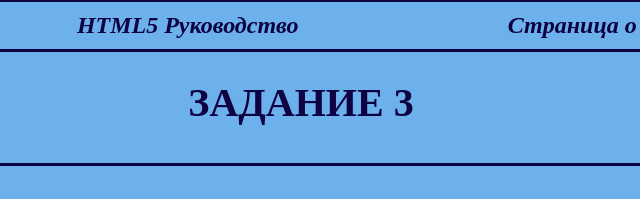
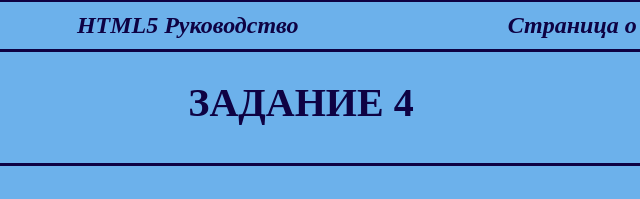
Before and after one commit to Lisower/Homework_5, a plain HTML site: page index.html in a window 1280 px wide. Shown: the part 111-310 px from the top of the page, 339-979 px from the left. Drawn offline with Linux system fonts and the light colour scheme.

Commit message:
Update index.html

```diff
--- a/index.html
+++ b/index.html
@@ -26,7 +26,7 @@
         <main>
 
             <h1>
-                ЗАДАНИЕ 3
+                ЗАДАНИЕ 4
             </h1>
 
             <div class="ul_div">
```
